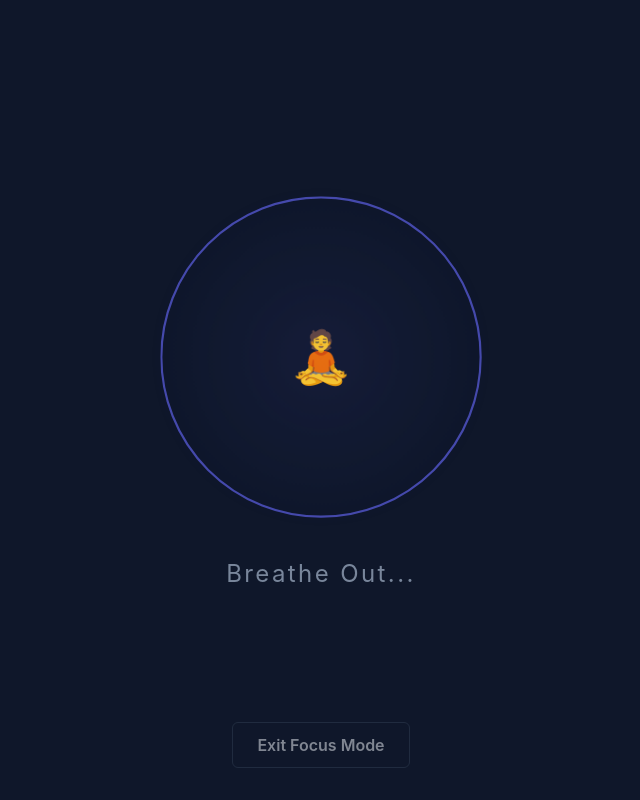
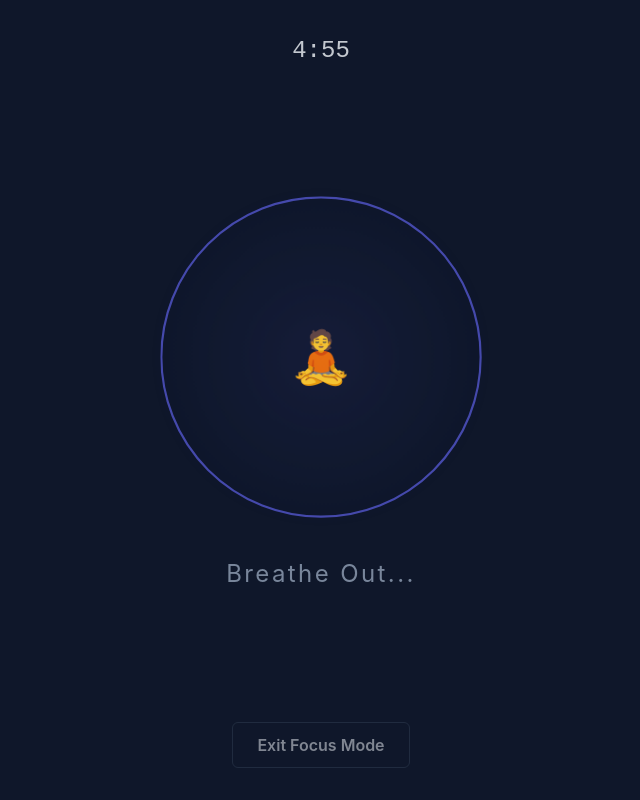
Before and after one commit to Luka98122/HZS, a React (Vite) app in the folder domaci/src/frontend/: page /focus in a window 1280 px wide. Shown: the whole page, without its empty margins (319-959 px from the left). Built offline with nearby package versions, Linux system fonts and the light colour scheme.

Commit message:
Small changes to focus

```diff
--- a/domaci/src/frontend/src/pages/Focus.css
+++ b/domaci/src/frontend/src/pages/Focus.css
@@ -7,6 +7,19 @@
     background-color: #0f172a;
     position: relative;
     overflow: hidden;
+}
+
+.focus-content {
+    display: flex;
+    flex-direction: column;
+    align-items: center;
+    justify-content: center;
+    transition: filter 0.3s ease;
+}
+
+.focus-content.blurred {
+    filter: blur(8px);
+    pointer-events: none;
 }
 
 .focus-circle {
--- a/domaci/src/frontend/src/pages/Focus.tsx
+++ b/domaci/src/frontend/src/pages/Focus.tsx
@@ -1,30 +1,132 @@
 import React, { useEffect, useState } from 'react';
+import { useNavigate } from 'react-router-dom';
 import './Focus.css';
 
 const Focus: React.FC = () => {
     const [message, setMessage] = useState("Breathe In...");
+    const [timeLeft, setTimeLeft] = useState(300); // 5 minutes in seconds
+    const [showCheckin, setShowCheckin] = useState(false);
+    const navigate = useNavigate();
 
+    // Breathing animation timer
     useEffect(() => {
+        if (showCheckin) return;
+
         const interval = setInterval(() => {
             setMessage(prev => prev === "Breathe In..." ? "Breathe Out..." : "Breathe In...");
         }, 4000);
         return () => clearInterval(interval);
-    }, []);
+    }, [showCheckin]);
+
+    // Session countdown timer
+    useEffect(() => {
+        if (showCheckin) return;
+
+        if (timeLeft <= 0) {
+            setShowCheckin(true);
+            return;
+        }
+
+        const timer = setInterval(() => {
+            setTimeLeft(prev => prev - 1);
+        }, 1000);
+
+        return () => clearInterval(timer);
+    }, [timeLeft, showCheckin]);
+
+    const formatTime = (seconds: number) => {
+        const mins = Math.floor(seconds / 60);
+        const secs = seconds % 60;
+        return `${mins}:${secs.toString().padStart(2, '0')}`;
+    };
+
+    const handleYes = () => {
+        navigate('/home');
+    };
+
+    const handleMoreTime = () => {
+        setTimeLeft(300);
+        setShowCheckin(false);
+    };
 
     return (
         <div className="focus-container">
+            <div className="focus-timer" style={{
+                position: 'absolute',
+                top: '2rem',
+                fontSize: '1.5rem',
+                opacity: 0.8,
+                fontFamily: 'monospace'
+            }}>
+                {formatTime(timeLeft)}
+            </div>
+
+            <div className={`focus-content ${showCheckin ? 'blurred' : ''}`}>
                 <div className="focus-circle">
                     <span style={{ fontSize: '3rem' }}>🧘</span>
                 </div>
                 <div className="focus-message">{message}</div>
+            </div>
 
+            {showCheckin && (
+                <div className="checkin-modal" style={{
+                    position: 'absolute',
+                    top: '50%',
+                    left: '50%',
+                    transform: 'translate(-50%, -50%)',
+                    background: 'rgba(30, 30, 30, 0.95)',
+                    padding: '2rem',
+                    borderRadius: '1rem',
+                    textAlign: 'center',
+                    boxShadow: '0 4px 20px rgba(0,0,0,0.5)',
+                    zIndex: 10,
+                    minWidth: '300px',
+                    border: '1px solid rgba(255,255,255,0.1)'
+                }}>
+                    <h2 style={{ marginBottom: '1.5rem' }}>Do you feel better?</h2>
+                    <div style={{ display: 'flex', gap: '1rem', justifyContent: 'center' }}>
+                        <button
+                            onClick={handleYes}
+                            style={{
+                                padding: '0.8rem 1.5rem',
+                                borderRadius: '0.5rem',
+                                border: 'none',
+                                background: '#4CAF50',
+                                color: 'white',
+                                cursor: 'pointer',
+                                fontSize: '1rem',
+                                fontWeight: 'bold'
+                            }}
+                        >
+                            Yes
+                        </button>
+                        <button
+                            onClick={handleMoreTime}
+                            style={{
+                                padding: '0.8rem 1.5rem',
+                                borderRadius: '0.5rem',
+                                border: '1px solid rgba(255,255,255,0.2)',
+                                background: 'transparent',
+                                color: 'white',
+                                cursor: 'pointer',
+                                fontSize: '1rem'
+                            }}
+                        >
+                            No, I need more time
+                        </button>
+                    </div>
+                </div>
+            )}
+
+            {!showCheckin && (
                 <button className="btn btn-secondary" style={{
                     position: 'absolute',
                     bottom: '2rem',
                     opacity: 0.5
-            }} onClick={() => window.location.href = "/home"}>
+                }} onClick={() => navigate('/home')}>
                     Exit Focus Mode
                 </button>
+            )}
         </div>
     );
 };
```
Lines whose indentation alone changed are shown as unchanged.
